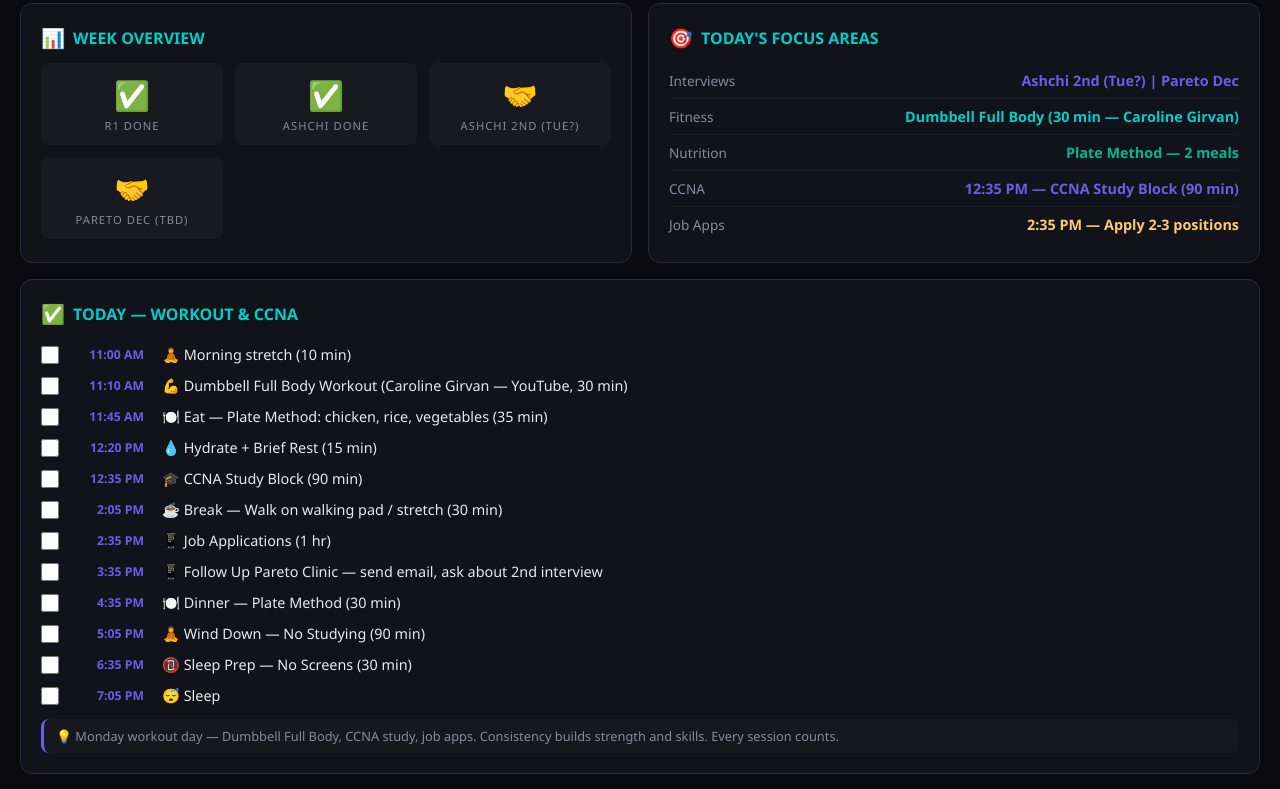
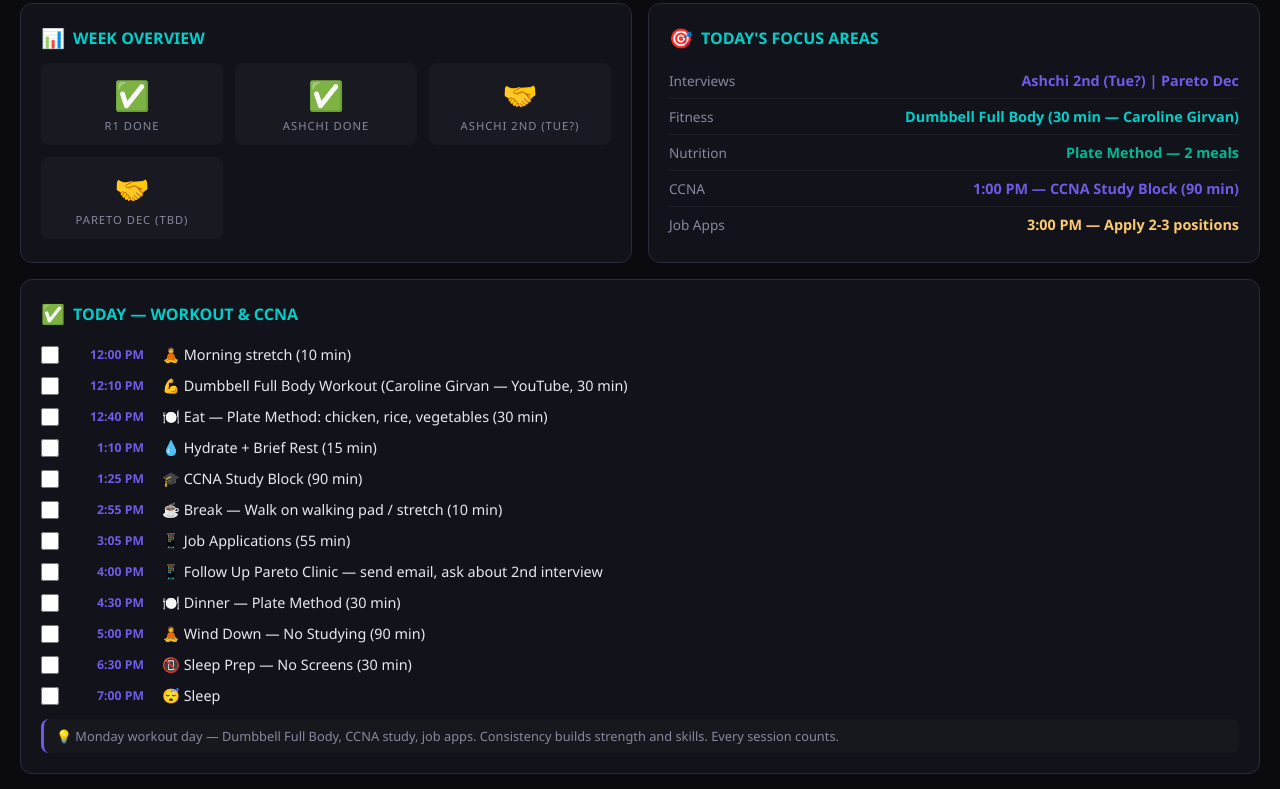
Before and after one commit to dgwinimprove/dashboard, a plain HTML site: page index.html in a window 1280 px wide. Shown: the part 323-1112 px from the top of the page. Drawn offline with Linux system fonts and the light colour scheme.

Commit message:
Fix: reset all daily times to correct ET schedule (12 PM wake-up anchor)

```diff
--- a/index.html
+++ b/index.html
@@ -137,8 +137,8 @@ body{font-family:'Segoe UI',system-ui,-apple-system,sans-serif;background:var(--
 <div class="row"><span class="row-label">Interviews</span><span class="row-value" style="color:var(--accent)">Ashchi 2nd (Tue?) | Pareto Dec</span></div>
 <div class="row"><span class="row-label">Fitness</span><span class="row-value" style="color:var(--accent2)">Dumbbell Full Body (30 min — Caroline Girvan)</span></div>
 <div class="row"><span class="row-label">Nutrition</span><span class="row-value" style="color:var(--success)">Plate Method — 2 meals</span></div>
-<div class="row"><span class="row-label">CCNA</span><span class="row-value" style="color:var(--accent)">12:35 PM — CCNA Study Block (90 min)</span></div>
-<div class="row"><span class="row-label">Job Apps</span><span class="row-value" style="color:var(--warning)">2:35 PM — Apply 2-3 positions</span></div>
+<div class="row"><span class="row-label">CCNA</span><span class="row-value" style="color:var(--accent)">1:00 PM — CCNA Study Block (90 min)</span></div>
+<div class="row"><span class="row-label">Job Apps</span><span class="row-value" style="color:var(--warning)">3:00 PM — Apply 2-3 positions</span></div>
 </div>
 </div>
 
@@ -146,18 +146,18 @@ body{font-family:'Segoe UI',system-ui,-apple-system,sans-serif;background:var(--
 <div class="grid">
 <div class="card">
 <h2><span class="icon">✅</span> TODAY — WORKOUT &amp; CCNA</h2>
-<div class="checklist-item" onclick="toggleCheck(this)"><input type="checkbox"><span class="timestamp">11:00 AM</span><span class="task-text">🧘 Morning stretch (10 min)</span></div>
-<div class="checklist-item" onclick="toggleCheck(this)"><input type="checkbox"><span class="timestamp">11:10 AM</span><span class="task-text">💪 Dumbbell Full Body Workout (Caroline Girvan — YouTube, 30 min)</span></div>
-<div class="checklist-item" onclick="toggleCheck(this)"><input type="checkbox"><span class="timestamp">11:45 AM</span><span class="task-text">🍽️ Eat — Plate Method: chicken, rice, vegetables (35 min)</span></div>
-<div class="checklist-item" onclick="toggleCheck(this)"><input type="checkbox"><span class="timestamp">12:20 PM</span><span class="task-text">💧 Hydrate + Brief Rest (15 min)</span></div>
-<div class="checklist-item" onclick="toggleCheck(this)"><input type="checkbox"><span class="timestamp">12:35 PM</span><span class="task-text">🎓 CCNA Study Block (90 min)</span></div>
-<div class="checklist-item" onclick="toggleCheck(this)"><input type="checkbox"><span class="timestamp">2:05 PM</span><span class="task-text">☕ Break — Walk on walking pad / stretch (30 min)</span></div>
-<div class="checklist-item" onclick="toggleCheck(this)"><input type="checkbox"><span class="timestamp">2:35 PM</span><span class="task-text">📱 Job Applications (1 hr)</span></div>
-<div class="checklist-item" onclick="toggleCheck(this)"><input type="checkbox"><span class="timestamp">3:35 PM</span><span class="task-text">📱 Follow Up Pareto Clinic — send email, ask about 2nd interview</span></div>
-<div class="checklist-item" onclick="toggleCheck(this)"><input type="checkbox"><span class="timestamp">4:35 PM</span><span class="task-text">🍽️ Dinner — Plate Method (30 min)</span></div>
-<div class="checklist-item" onclick="toggleCheck(this)"><input type="checkbox"><span class="timestamp">5:05 PM</span><span class="task-text">🧘 Wind Down — No Studying (90 min)</span></div>
-<div class="checklist-item" onclick="toggleCheck(this)"><input type="checkbox"><span class="timestamp">6:35 PM</span><span class="task-text">📵 Sleep Prep — No Screens (30 min)</span></div>
-<div class="checklist-item" onclick="toggleCheck(this)"><input type="checkbox"><span class="timestamp">7:05 PM</span><span class="task-text">😴 Sleep</span></div>
+<div class="checklist-item" onclick="toggleCheck(this)"><input type="checkbox"><span class="timestamp">12:00 PM</span><span class="task-text">🧘 Morning stretch (10 min)</span></div>
+<div class="checklist-item" onclick="toggleCheck(this)"><input type="checkbox"><span class="timestamp">12:10 PM</span><span class="task-text">💪 Dumbbell Full Body Workout (Caroline Girvan — YouTube, 30 min)</span></div>
+<div class="checklist-item" onclick="toggleCheck(this)"><input type="checkbox"><span class="timestamp">12:40 PM</span><span class="task-text">🍽️ Eat — Plate Method: chicken, rice, vegetables (30 min)</span></div>
+<div class="checklist-item" onclick="toggleCheck(this)"><input type="checkbox"><span class="timestamp">1:10 PM</span><span class="task-text">💧 Hydrate + Brief Rest (15 min)</span></div>
+<div class="checklist-item" onclick="toggleCheck(this)"><input type="checkbox"><span class="timestamp">1:25 PM</span><span class="task-text">🎓 CCNA Study Block (90 min)</span></div>
+<div class="checklist-item" onclick="toggleCheck(this)"><input type="checkbox"><span class="timestamp">2:55 PM</span><span class="task-text">☕ Break — Walk on walking pad / stretch (10 min)</span></div>
+<div class="checklist-item" onclick="toggleCheck(this)"><input type="checkbox"><span class="timestamp">3:05 PM</span><span class="task-text">📱 Job Applications (55 min)</span></div>
+<div class="checklist-item" onclick="toggleCheck(this)"><input type="checkbox"><span class="timestamp">4:00 PM</span><span class="task-text">📱 Follow Up Pareto Clinic — send email, ask about 2nd interview</span></div>
+<div class="checklist-item" onclick="toggleCheck(this)"><input type="checkbox"><span class="timestamp">4:30 PM</span><span class="task-text">🍽️ Dinner — Plate Method (30 min)</span></div>
+<div class="checklist-item" onclick="toggleCheck(this)"><input type="checkbox"><span class="timestamp">5:00 PM</span><span class="task-text">🧘 Wind Down — No Studying (90 min)</span></div>
+<div class="checklist-item" onclick="toggleCheck(this)"><input type="checkbox"><span class="timestamp">6:30 PM</span><span class="task-text">📵 Sleep Prep — No Screens (30 min)</span></div>
+<div class="checklist-item" onclick="toggleCheck(this)"><input type="checkbox"><span class="timestamp">7:00 PM</span><span class="task-text">😴 Sleep</span></div>
 <div class="note">💡 Monday workout day — Dumbbell Full Body, CCNA study, job apps. Consistency builds strength and skills. Every session counts.</div>
 </div>
 </div>
@@ -270,7 +270,7 @@ Send a thank-you follow-up email to Pareto while waiting for the December date:
 🔑 <strong>Key rule:</strong> Subnetting practice EVERY day until automatic. This is the #1 skill tested.<br>
 🖥️ <strong>Lab goal:</strong> 8–10 hours per week minimum. Use Packet Tracer for hands-on practice.<br>
 📊 <strong>Candidates who lab 8+ hrs/week pass at 78%. Those who skip labs pass at 39%.</strong><br>
-💡 <strong>Today (Nov 16 — Monday):</strong> Dumbbell Full Body Workout at 11:10 AM, CCNA Study Block at 12:35 PM, Job Apps at 2:35 PM, Pareto follow-up at 3:35 PM. Week 2 begins — Ethernet, IP addressing, subnetting.
+💡 <strong>Today (Nov 16 — Monday):</strong> Dumbbell Full Body Workout at 12:10 PM, CCNA Study Block at 1:00 PM, Job Apps at 3:00 PM, Pareto follow-up at 4:00 PM. Week 2 begins — Ethernet, IP addressing, subnetting.
 </div>
 </div>
 </div>
```
